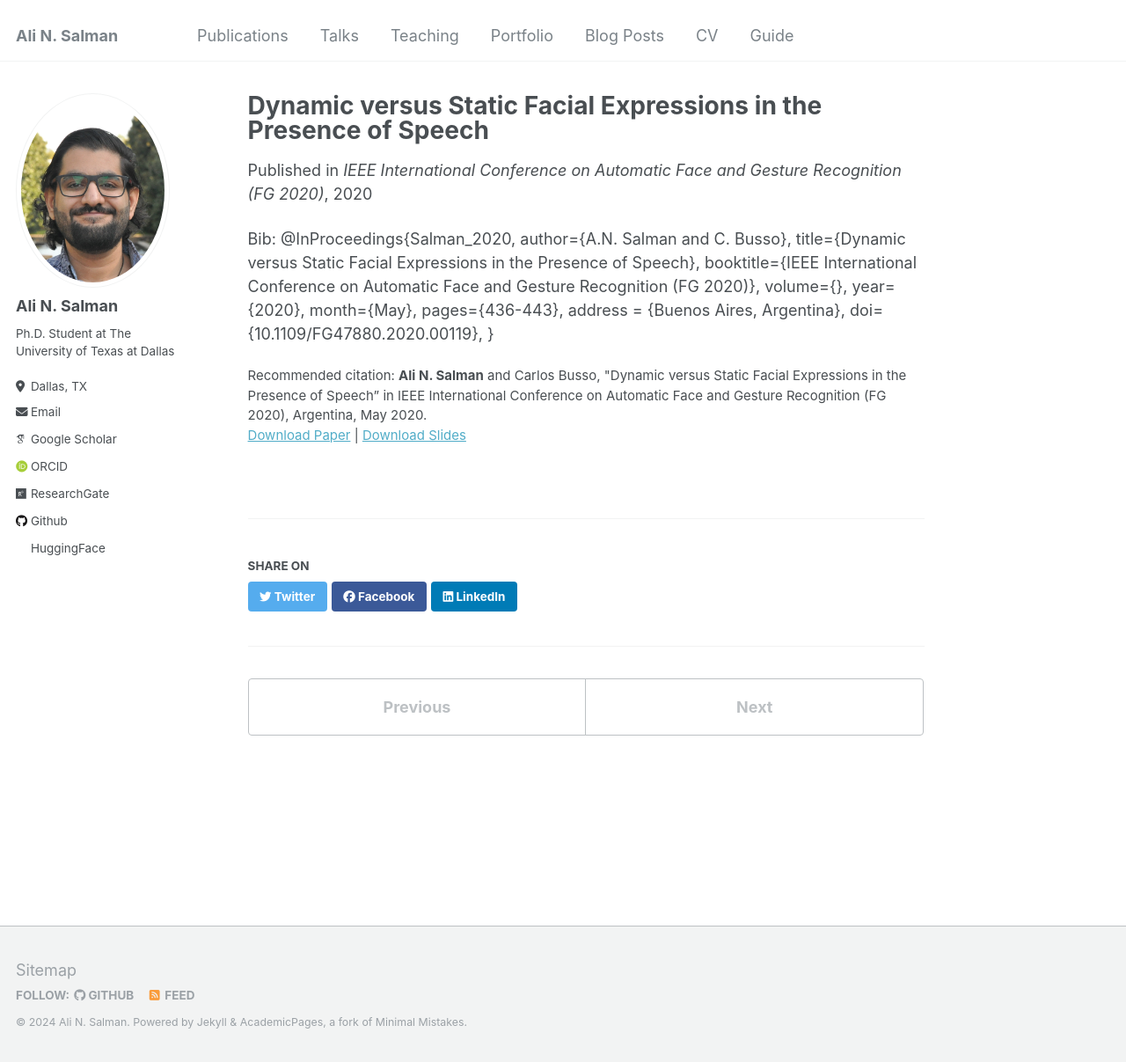
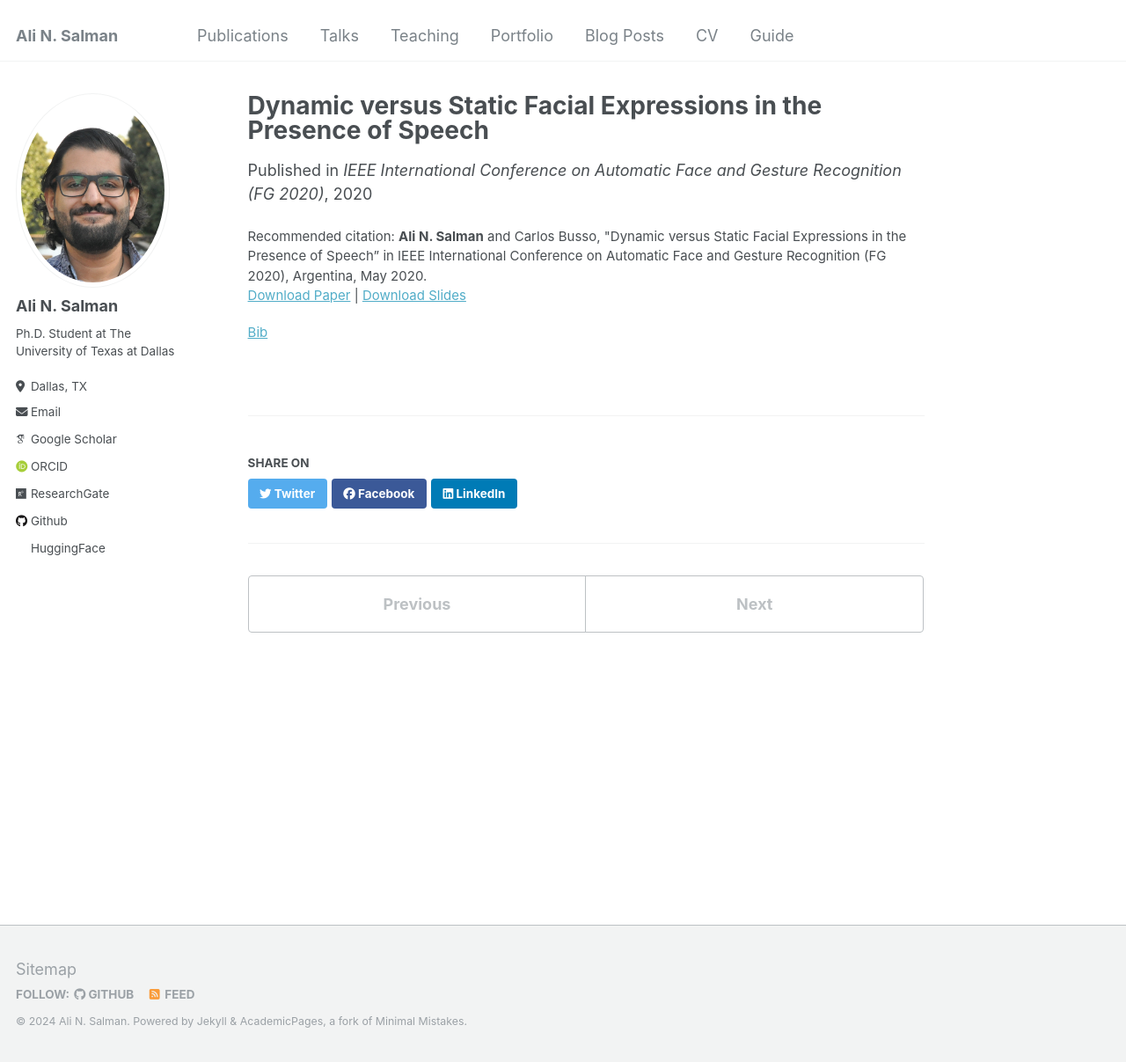
Before and after one commit to 3loi/3loi, a Jekyll site: the page built from _publications/Salman_2020.md, in a window 1280 px wide and 1207 px high. Shown: the whole window at 88% size. Built offline with Jekyll 4.4.1, drawn with Linux system fonts in a browser that asks for light colours; some web fonts are replaced.

Commit message:
Update Salman_2020.md

```diff
--- a/_publications/Salman_2020.md
+++ b/_publications/Salman_2020.md
@@ -6,19 +6,6 @@ venue: 'IEEE International Conference on Automatic Face and Gesture Recognition
 date: 2020-05-05
 slidesurl: 'https://ecs.utdallas.edu/research/researchlabs/msp-lab/publications/Salman_2020-slides.pdf'
 paperurl: 'https://ecs.utdallas.edu/research/researchlabs/msp-lab/publications/Salman_2020.pdf'
+biburl: 'https://ecs.utdallas.edu/research/researchlabs/msp-lab/publications/Salman_2020.bib'
 citation: '<strong>Ali N. Salman</strong> and Carlos Busso, "Dynamic versus Static Facial Expressions in the Presence of Speech” in IEEE International Conference on Automatic Face and Gesture Recognition (FG 2020), Argentina, May 2020.'
 ---
-
-
-Bib:
-@InProceedings{Salman_2020,
-	author={A.N. Salman and C. Busso},
-	title={Dynamic versus Static Facial Expressions in the Presence of Speech},
-	booktitle={IEEE International Conference on Automatic Face and Gesture Recognition (FG 2020)},
-	volume={},
-	year={2020},
-	month={May},
-	pages={436-443},
-	address =  {Buenos Aires, Argentina},
-	doi={10.1109/FG47880.2020.00119},
-}
```
